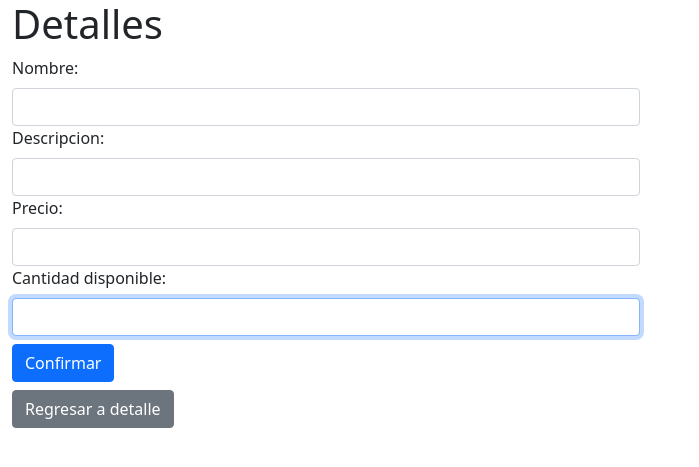
After one commit to Danavarro19/sed_poc, a Python web app: template view/templates/product/update.html in a window 1280 px wide. The commit adds this page. Shown: the top 467 px of the page, without its empty margins (0-699 px from the left). Run offline with Jinja, Linux system fonts and the light colour scheme; the template is opened without the code that fills it, so the values that code supplies are empty.

Commit message:
Implementa actualizacion de producto

```diff
--- a/service/product.py
+++ b/service/product.py
@@ -27,3 +27,7 @@ def add_product(data):
 
 def delete_product(key):
     Product.objects.delete(key)
+
+
+def update_product(key, data):
+    Product.objects.update(key, data)
--- a/url/url.py
+++ b/url/url.py
@@ -10,4 +10,5 @@ urls = [
     ('/products/new', product.new_product),
     ('/products/<key>', product.get_product),
     ('/products/<key>/delete', product.delete_product),
+    ('/products/<key>/update', product.update_product),
 ]
--- a/view/templates/product/detail.html
+++ b/view/templates/product/detail.html
@@ -2,7 +2,7 @@
 {% block title %}{{ product.name }}{% endblock %}
 
 {% block content %}
-    <h1>Details</h1>
+    <h1>Detalles</h1>
     <div class="product-details">
         <p><strong>Codigo:</strong> {{ product.product_id }}</p>
         <p><strong>Nombre:</strong> {{ product.name }}</p>
--- /dev/null
+++ b/view/templates/product/update.html
@@ -0,0 +1,29 @@
+{% extends 'base.html' %}
+{% block title %}Editar {{ product.name }}{% endblock %}
+
+{% block content %}
+    <h1>Detalles</h1>
+    <div class="product-details w-50">
+        <form action="/products/{{ product.product_id }}/update" method="post">
+            <label for="name" class="form-label">Nombre:</label>
+            <input type="text" id="name" name="name" class="form-control" value="{{ product.name }}">
+
+            <label for="description" class="form-label">Descripcion:</label>
+            <input type="text" id="description" name="description" class="form-control" value="{{ product.description }}">
+
+            <label for="price" class="form-label">Precio:</label>
+            <input type="text" id="price" name="price" class="form-control" value="{{ product.price }}">
+
+            <label for="stock_quantity" class="form-label">Cantidad disponible:</label>
+            <input type="text" id="stock_quantity" name="stock_quantity" class="form-control" value="{{ product.stock_quantity }}" autofocus>
+
+            <input type="submit" value="Confirmar" class="mt-2 btn btn-primary">
+        </form>
+    </div>
+    <div class="d-flex flex-row">
+        <div class="mt-2">
+            <a href="/products/{{ product.product_id }}" class="btn btn-secondary">Regresar a detalle</a>
+        </div>
+    </div>
+
+{% endblock %}
```
Also changed, not shown: controller/product.py (+22 -0 lines).
